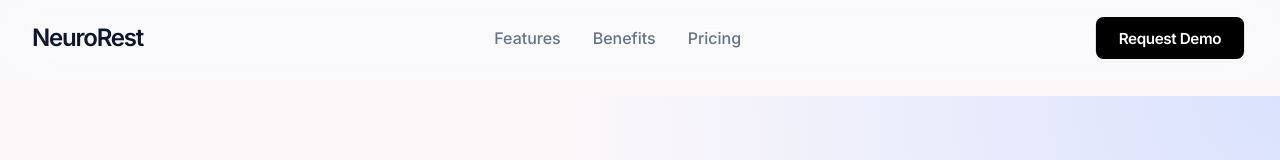
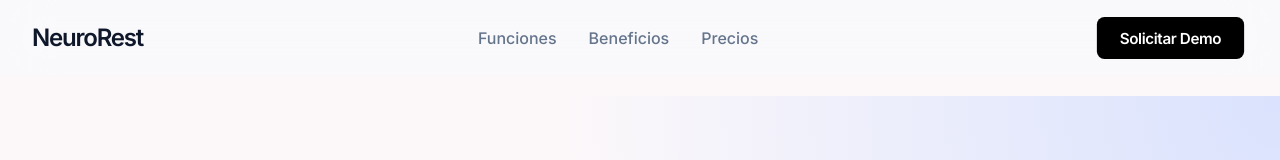
Before and after one commit to agentcore-ia/neurorest-landing-page, a plain HTML site: page index.html in a window 1280 px wide. Shown: the top 160 px of the page. Drawn offline with nearby package versions, Linux system fonts and the light colour scheme.

Commit message:
Translate header text to Spanish

```diff
--- a/index.html
+++ b/index.html
@@ -93,11 +93,11 @@
 <div class="flex justify-between items-center px-8 py-4 max-w-7xl mx-auto">
 <div class="text-2xl font-black tracking-tighter text-slate-900 dark:text-slate-50">NeuroRest</div>
 <div class="hidden md:flex items-center space-x-8">
-<a class="text-slate-500 dark:text-slate-400 font-medium hover:text-slate-900 dark:hover:text-slate-50 transition-colors duration-300" href="#features">Features</a>
-<a class="text-slate-500 dark:text-slate-400 font-medium hover:text-slate-900 dark:hover:text-slate-50 transition-colors duration-300" href="#benefits">Benefits</a>
-<a class="text-slate-500 dark:text-slate-400 font-medium hover:text-slate-900 dark:hover:text-slate-50 transition-colors duration-300" href="#" onclick="openModal('pricing')">Pricing</a>
+<a class="text-slate-500 dark:text-slate-400 font-medium hover:text-slate-900 dark:hover:text-slate-50 transition-colors duration-300" href="#features">Funciones</a>
+<a class="text-slate-500 dark:text-slate-400 font-medium hover:text-slate-900 dark:hover:text-slate-50 transition-colors duration-300" href="#benefits">Beneficios</a>
+<a class="text-slate-500 dark:text-slate-400 font-medium hover:text-slate-900 dark:hover:text-slate-50 transition-colors duration-300" href="#" onclick="openModal('pricing')">Precios</a>
 </div>
-<button onclick="openModal()" class="bg-primary text-on-primary px-6 py-2.5 rounded-lg font-bold tracking-tight scale-95 active:scale-90 transition-transform">Request Demo</button>
+<button onclick="openModal()" class="bg-primary text-on-primary px-6 py-2.5 rounded-lg font-bold tracking-tight scale-95 active:scale-90 transition-transform">Solicitar Demo</button>
 </div>
 </nav>
 <main class="pt-24 overflow-x-hidden">
```
